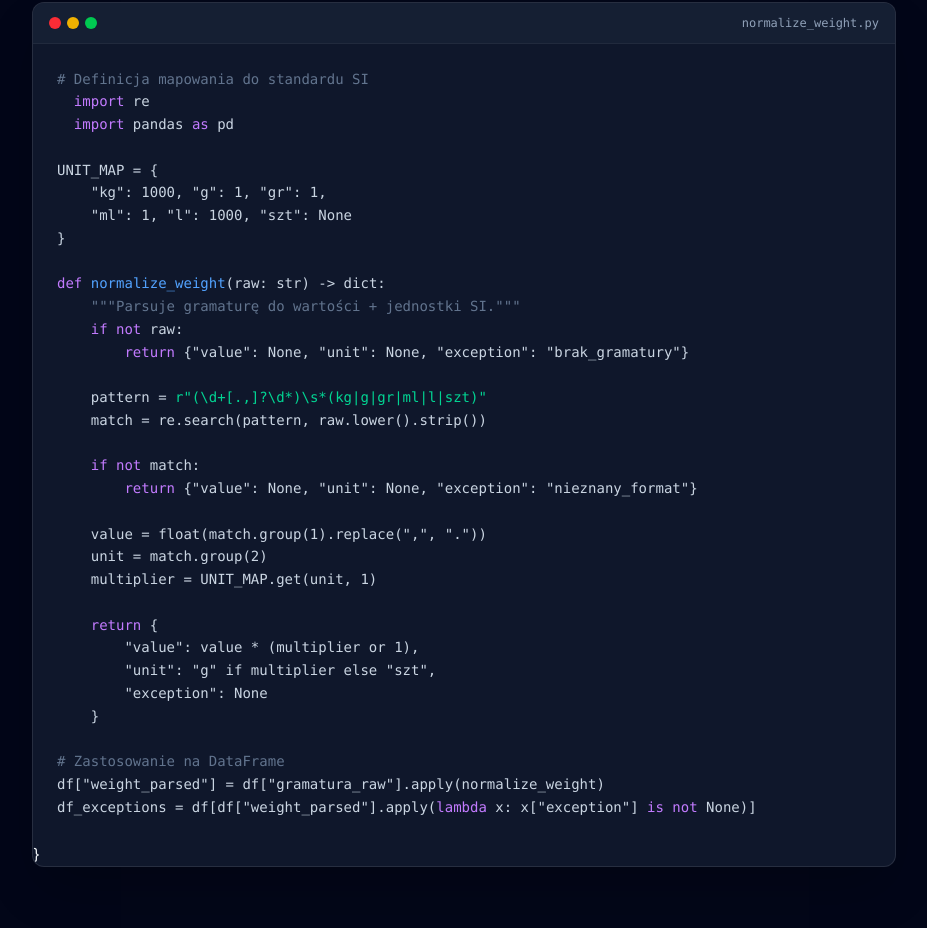
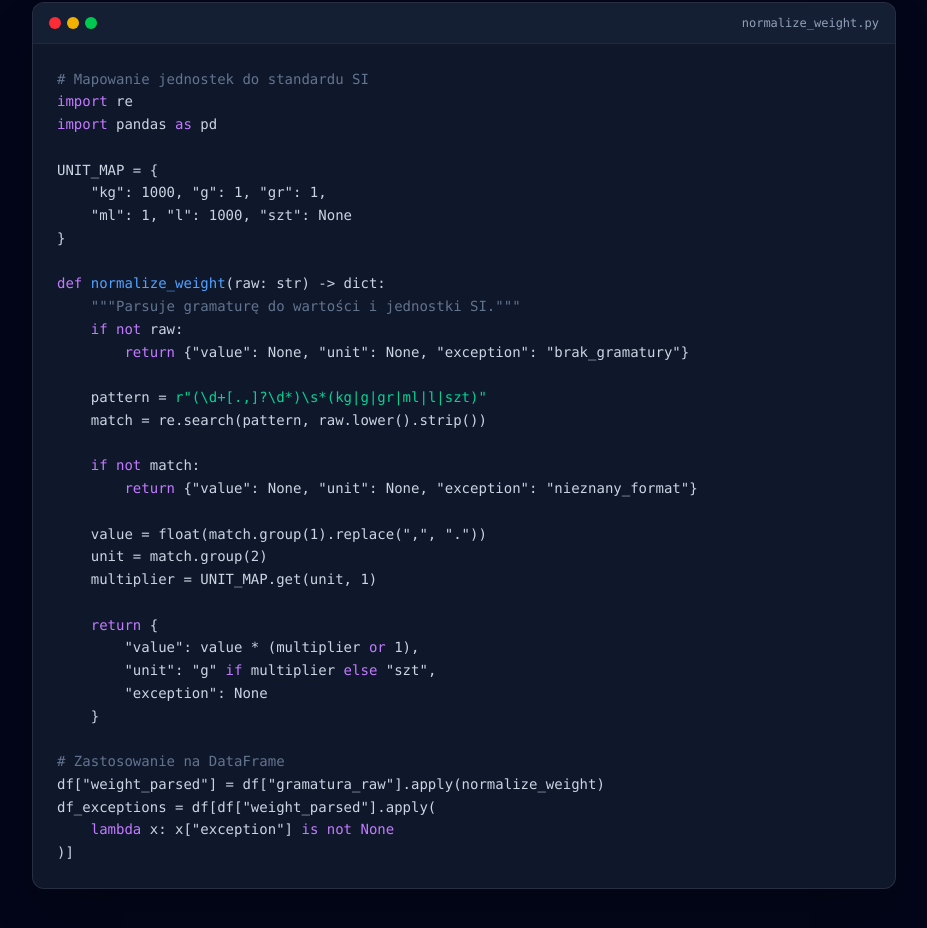
Before and after one commit to DudiRuders/Portfolio, an Astro site: page /Portfolio/etl in a window 1280 px wide. Shown: the part 2488-3416 px from the top of the page, without its empty margins (176-1103 px from the left). Built offline with nearby package versions, Linux system fonts and the light colour scheme; Astro itself is replaced by a stand-in of ours.

Commit message:
Update etl.astro

```diff
--- a/src/pages/etl.astro
+++ b/src/pages/etl.astro
@@ -185,9 +185,9 @@ import { Code } from 'astro:components';
           <span class="text-xs text-slate-400 font-mono">normalize_weight.py</span>
         </div>
 
-  <pre class="p-6 text-sm font-mono leading-relaxed text-slate-300 overflow-x-auto"><code><span class="text-slate-500"># Definicja mapowania do standardu SI</span>
-  <span class="text-purple-400">import</span> re
-  <span class="text-purple-400">import</span> pandas <span class="text-purple-400">as</span> pd
+        <pre class="p-6 text-sm font-mono leading-relaxed text-slate-300 overflow-x-auto"><code><span class="text-slate-500"># Mapowanie jednostek do standardu SI</span>
+<span class="text-purple-400">import</span> re
+<span class="text-purple-400">import</span> pandas <span class="text-purple-400">as</span> pd
 
 UNIT_MAP = &#123;
     "kg": 1000, "g": 1, "gr": 1,
@@ -195,7 +195,7 @@ UNIT_MAP = &#123;
 &#125;
 
 <span class="text-purple-400">def</span> <span class="text-blue-400">normalize_weight</span>(raw: str) -> dict:
-    <span class="text-slate-500">"""Parsuje gramaturę do wartości + jednostki SI."""</span>
+    <span class="text-slate-500">"""Parsuje gramaturę do wartości i jednostki SI."""</span>
     <span class="text-purple-400">if not</span> raw:
         <span class="text-purple-400">return</span> &#123;"value": None, "unit": None, "exception": "brak_gramatury"&#125;
 
@@ -210,16 +210,16 @@ UNIT_MAP = &#123;
     multiplier = UNIT_MAP.get(unit, 1)
 
     <span class="text-purple-400">return</span> &#123;
-        "value": value * (multiplier or 1),
-        "unit": "g" if multiplier else "szt",
+        "value": value * (multiplier <span class="text-purple-400">or</span> 1),
+        "unit": "g" <span class="text-purple-400">if</span> multiplier <span class="text-purple-400">else</span> "szt",
         "exception": None
     &#125;
 
 <span class="text-slate-500"># Zastosowanie na DataFrame</span>
 df["weight_parsed"] = df["gramatura_raw"].apply(normalize_weight)
-df_exceptions = df[df["weight_parsed"].apply(<span class="text-purple-400">lambda</span> x: x["exception"] <span class="text-purple-400">is not</span> None)]</code></pre>
-
-    &#125;
+df_exceptions = df[df["weight_parsed"].apply(
+    <span class="text-purple-400">lambda</span> x: x["exception"] <span class="text-purple-400">is not None</span>
+)]</code></pre>
       </div>
     </div>
 
@@ -228,7 +228,7 @@ df_exceptions = df[df["weight_parsed"].apply(<span class="text-purple-400">lambd
     <div class="mt-16 rounded-3xl border border-slate-200 dark:border-white/10 bg-white dark:bg-white/5 p-8">
       <h2 class="text-xl font-bold text-slate-900 dark:text-white">Czego się nauczyłem</h2>
       <p class="mt-4 text-slate-600 dark:text-slate-400 leading-relaxed">
-        Największym wyzwaniem nie był sam regex, ale obsługa <strong class="text-slate-900 dark:text-white">edge case'ów bez wzorca</strong> – rekordy, które pipeline odrzucał po cichu zanim dodałem system wyjątków. Nauczyło mnie to, że każdy pipeline ETL musi mieć jawny kontrakt: albo dane są przetworzone, albo trafiają do raportu błędów z powodem. Zero cichej utraty danych. Tę zasadę stosuję w każdej integracji API, którą buduję dziś.
+        Największym wyzwaniem nie był sam regex, ale obsługa <strong class="text-slate-900 dark:text-white">edge case'ów bez wzorca</strong>. Pipeline odrzucał część rekordów po cichu, zanim dodałem system wyjątków z jawnym opisem powodu. Od tamtej pory stosuję prostą zasadę w każdej integracji: rekord albo przechodzi przetwarzanie, albo trafia do raportu błędów. Żadnych danych, które po cichu znikają w trakcie przebiegu.
       </p>
     </div>
 
@@ -242,6 +242,7 @@ df_exceptions = df[df["weight_parsed"].apply(<span class="text-purple-400">lambd
         <span class="rounded-md bg-slate-100 dark:bg-slate-800 px-3 py-1.5 text-slate-700 dark:text-slate-300">SQLAlchemy</span>
         <span class="rounded-md bg-slate-100 dark:bg-slate-800 px-3 py-1.5 text-slate-700 dark:text-slate-300">CSV / XLSX</span>
         <span class="rounded-md bg-slate-100 dark:bg-slate-800 px-3 py-1.5 text-slate-700 dark:text-slate-300">PostgreSQL</span>
+        <span class="rounded-md bg-slate-100 dark:bg-slate-800 px-3 py-1.5 text-slate-700 dark:text-slate-300">pytest</span>
       </div>
     </div>
 
```
